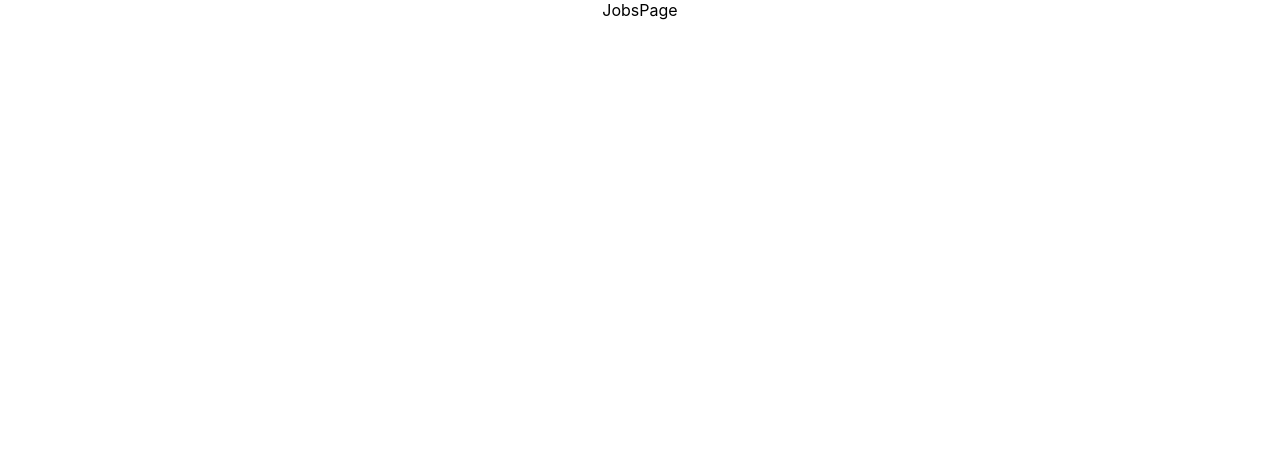
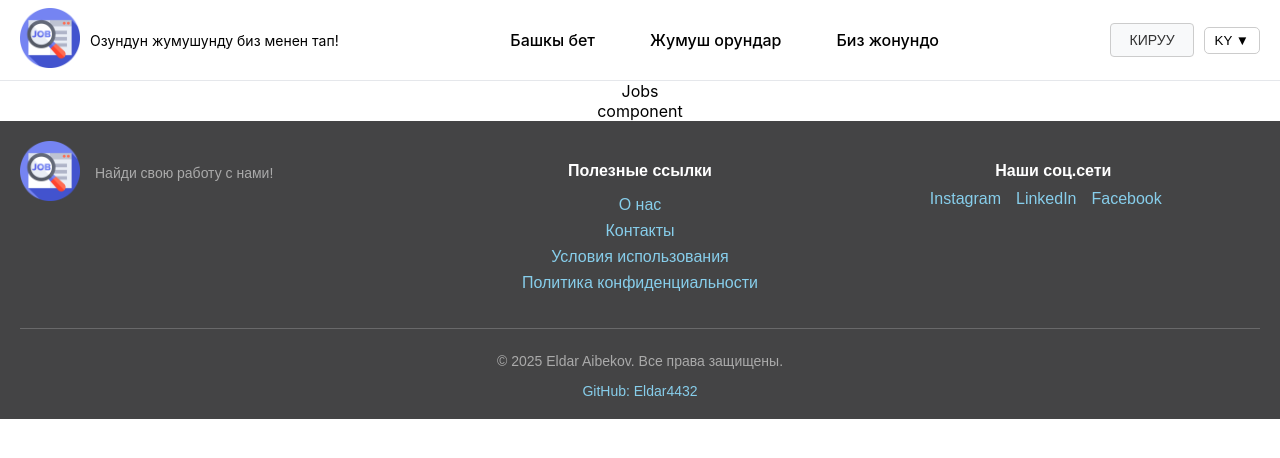
Before and after one commit to Eldar4432/master-thesis, a React (Create React App) app: page /jobs in a window 1280 px wide. Shown: the top 458 px of the page. Built offline with nearby package versions, Linux system fonts and the light colour scheme.

Commit message:
created component Jobs

```diff
--- /dev/null
+++ b/src/components/Jobs/Jobs.jsx
@@ -0,0 +1,12 @@
+import React from "react";
+
+const Jobs = () => {
+  return (
+    <div>
+      <div>Jobs</div>
+      <div>component</div>
+    </div>
+  );
+};
+
+export default Jobs;
--- a/src/pages/JobsPage/JobsPage.jsx
+++ b/src/pages/JobsPage/JobsPage.jsx
@@ -1,7 +1,16 @@
 import React from "react";
+import Jobs from "../../components/Jobs/Jobs";
+import Header from "../../components/Header/Header";
+import Footer from "../../components/Footer/Footer";
 
 const JobsPage = () => {
-  return <div>JobsPage</div>;
+  return (
+    <div>
+      <Header />
+      <Jobs />
+      <Footer />
+    </div>
+  );
 };
 
 export default JobsPage;
```
